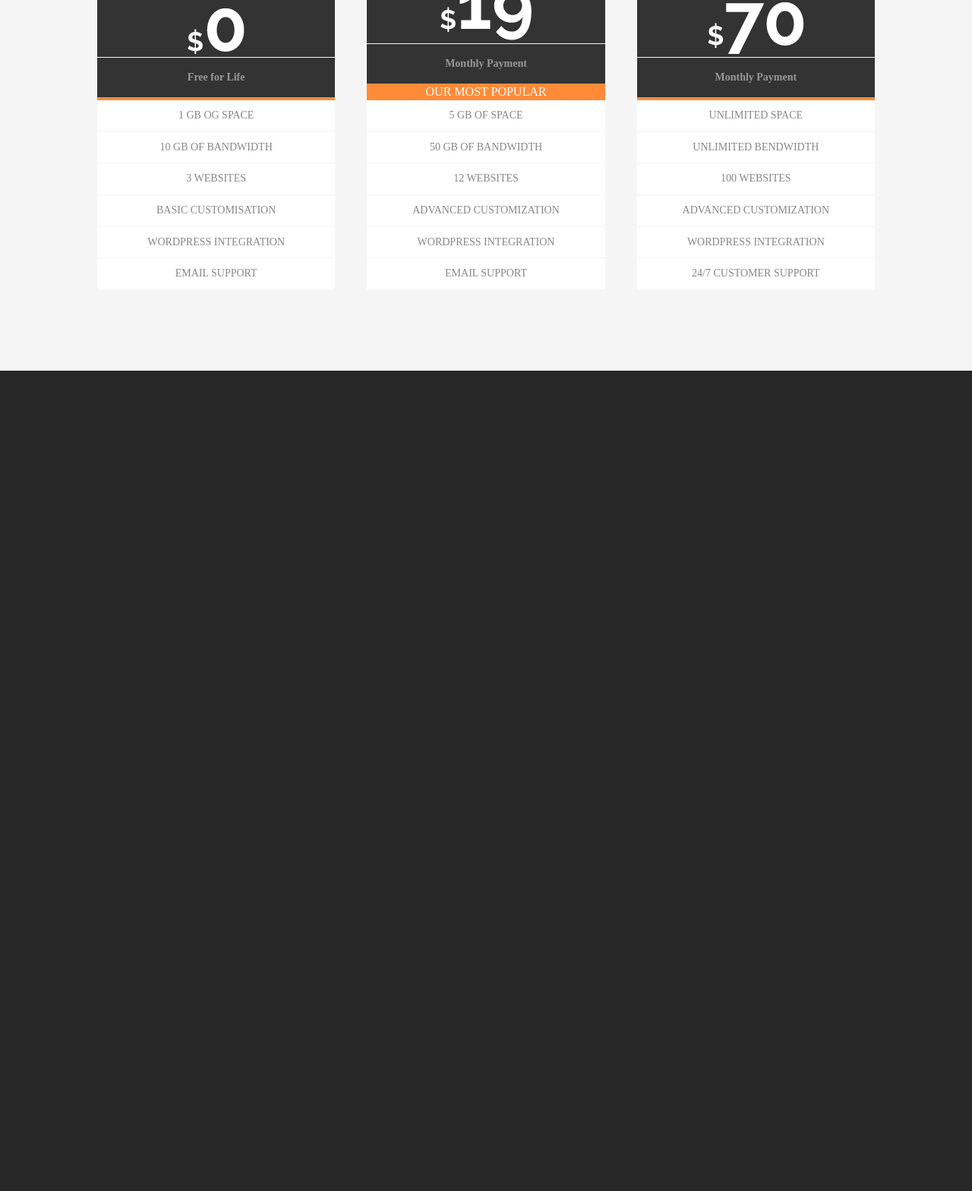
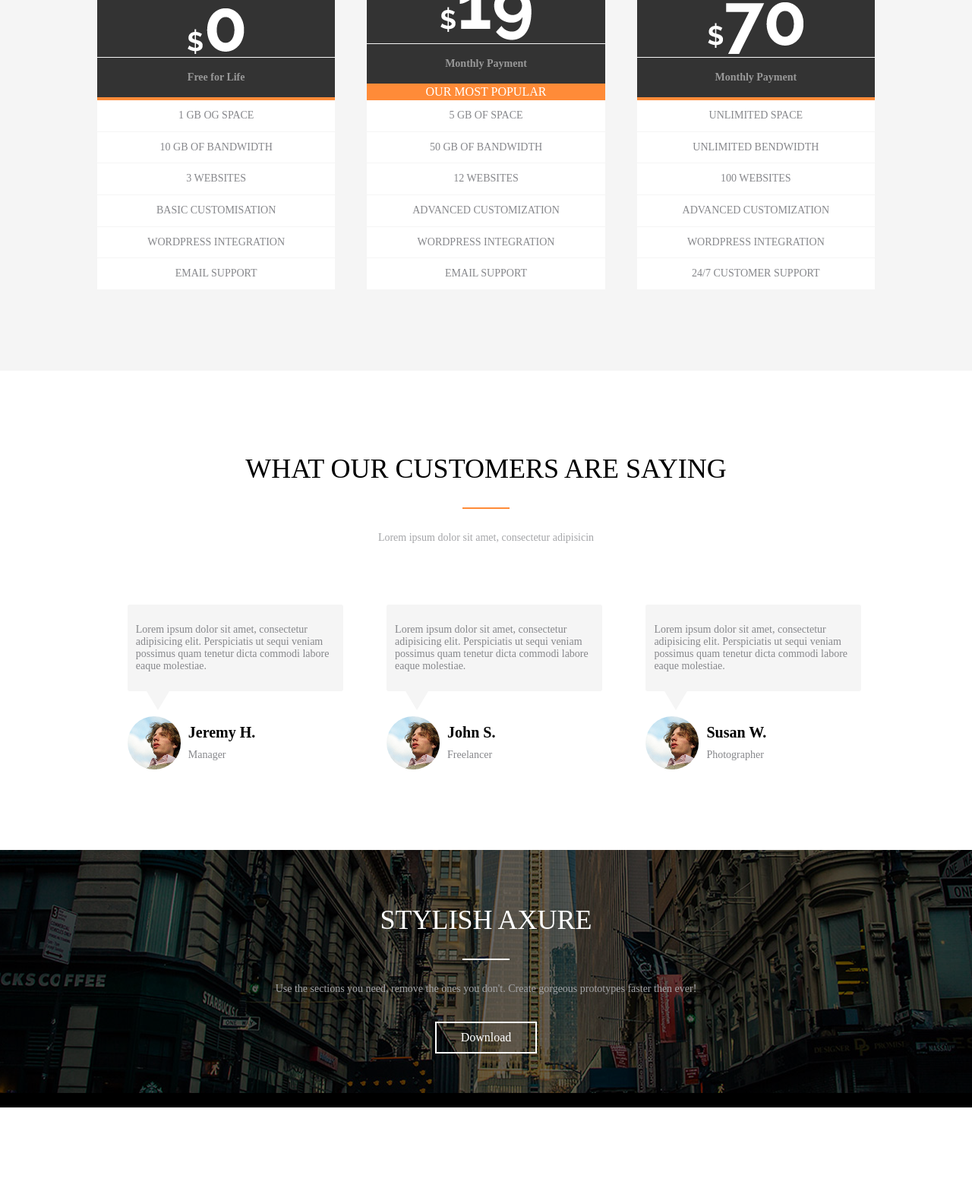
Before and after one commit to VictorSenko/VictorSenko.github.io, a plain HTML site: page index.html in a window 1280 px wide. Shown: the part 2433-4001 px from the top of the page at 76% size. Before the commit the page ends 2921 px from the top, so only its background shows below. Drawn offline with Linux system fonts and the light colour scheme.

Commit message:
testimonials + custom section

```diff
--- a/index.html
+++ b/index.html
@@ -174,6 +174,74 @@
            </div>
         </div>
 
+        <div class="main__testimonials">
+            <div class="main__content-wrapper">
+                <div class="main__content-title">WHAT OUR CUSTOMERS ARE SAYING</div>
+                <div class="main__content-divider"></div>
+                <div class="main__content-inscription">Lorem ipsum dolor sit amet, consectetur adipisicin</div>
+                <div class="testimonials__wrapper">
+                    <div class="testimonial-block">
+                        <div class="testimonial-text-wrapper">
+                            <div class="testimonial-block-text">Lorem ipsum dolor sit amet, consectetur adipisicing elit. Perspiciatis ut sequi veniam possimus quam tenetur dicta commodi labore eaque molestiae.</div>
+                            <div class="testimonial__text-element"></div>
+                        </div>
+                        <div class="testimonial-block-person">
+                            <img src="images/avatar_2_u231.png" alt="" class="testimonial__avatar">
+                            <div class="person__wrapper">
+                                <div class="person-name">Jeremy H.</div>
+                                <div class="person-position">Manager</div>
+                            </div>
+                        </div>
+                    </div>
+                    <div class="testimonial-block">
+                        <div class="testimonial-text-wrapper">
+                            <div class="testimonial-block-text">Lorem ipsum dolor sit amet, consectetur adipisicing elit. Perspiciatis ut sequi veniam possimus quam tenetur dicta commodi labore eaque molestiae.</div>
+                            <div class="testimonial__text-element"></div>
+                        </div>
+                        <div class="testimonial-block-person">
+                            <img src="images/avatar_2_u231.png" alt="" class="testimonial__avatar">
+                            <div class="person__wrapper">
+                                <div class="person-name">John S.</div>
+                                <div class="person-position">Freelancer</div>
+                            </div>
+                        </div>
+                    </div>
+                    <div class="testimonial-block">
+                        <div class="testimonial-text-wrapper">
+                            <div class="testimonial-block-text">Lorem ipsum dolor sit amet, consectetur adipisicing elit. Perspiciatis ut sequi veniam possimus quam tenetur dicta commodi labore eaque molestiae.</div>
+                            <div class="testimonial__text-element"></div>
+                        </div>
+                        <div class="testimonial-block-person">
+                            <img src="images/avatar_2_u231.png" alt="" class="testimonial__avatar">
+                            <div class="person__wrapper">
+                                <div class="person-name">Susan W.</div>
+                                <div class="person-position">Photographer</div>
+                            </div>
+                        </div>
+                    </div>
+                </div>
+            </div>
+        </div>
+
+        <div class="main__custom-section">
+            <div class="main__content-wrapper main__content-wrapper-custom">
+                <div class="main__content-title content__color-white">STYLISH AXURE <DESIGN></DESIGN></div>
+                <div class="main__content-divider content__color-white"></div>
+                <div class="main__content-inscription main__content-inscription-custom">Use the sections you need, remove the ones you don't.  Create gorgeous prototypes faster then ever!</div>
+                <div class="custom__section-button">Download</div>
+            </div>
+        </div>
+
+        <div class = "main__contact-us">
+            <div class="main__content-wrapper">
+                <div class="main__content-title">CONTACT US</div>
+                <div class="main__content-divider"></div>
+                <div class="main__content-inscription">Lorem ipsum dolor sit amet, consectetur adipisicin</div>
+            </div>
+        </div>
+
+        <footer></footer>
+
     </div>
 
     <script src="js/main.js"></script>
--- a/styles/style.css
+++ b/styles/style.css
@@ -264,7 +264,7 @@ header{
 }
 .main__content-title{
     font-size: 36px;
-    width: 405px;
+    width: 100;
     margin: 0 auto;
     margin-bottom: 30px;
     text-align: center;
@@ -279,11 +279,15 @@ header{
 }
 .main__content-inscription{
     font-size: 14px;
-    width: 405px;
+    width: 100%;
     text-align: center;
     color: #a4a5a8;
     margin: 0 auto;
     margin-bottom: 80px;
+}
+.content__color-white{
+    color: #fff;
+    border-color: #fff;
 }
 .main__procesess-wrapper{
     display: flex;
@@ -361,7 +365,80 @@ header{
     margin-bottom: 1px;
     line-height: 2.9;
 }
+.main__testimonials{
+    background-color: #fff;
+}
+.testimonials__wrapper{
+    display: flex;
+    justify-content: space-around;
+}
+.testimonial-block{
+    width: 25.568%;
+}
+.testimonial-block-text{
+    text-align: left;
+    font-size: 14px;
+    width: 100%;
+    padding: 25px 11px 25px 11px;
+    background-color: #f5f5f5;
+    border-radius: 3px;
+    color: #86878b;
+}
+.testimonial__text-element{
+    width: 0; height: 0;
+    border-left: 15px solid transparent;
+    border-right: 15px solid transparent;
+    border-top: 25px solid #f5f5f5;
+    margin-left: 25px;
+    margin-bottom: 8px;
+}
+.testimonial-block-person{
+    display: flex;
+}
+.person__wrapper{
+    margin: 10px;
+}
+.person-name{
+    font-size: 20px;
+    font-weight: bold;
+    margin-bottom: 10px;
 
+}
+.person-position{
+    font-size: 14px;
+    color: #86878b;
+}
+.testimonial__avatar{
+    width: 70px;
+    height: 70px;
+    cursor: pointer;
+}
+.main__content-inscription-custom{
+    margin-bottom: 35px;
+}
+.custom__section-button{
+    width: 130px;
+    border:2px solid #fff;
+    text-align: center;
+    line-height: 2.4;
+    color: #fff;
+    cursor: pointer;
+    margin: 0 auto;
+}
+.custom__section-button:hover{
+    filter:brightness(80%);
+}
+.main__content-wrapper-custom{
+    padding: 71px 10% 71px 10%;
+}
+.main__custom-section{
+    background-image: url(../images/custom-section-background.png);
+    background-repeat: no-repeat;
+
+}
+.main__contact-us{
+    background-color: #fff;
+}
 
 
 
```
Also changed, not shown: images/avatar_2_u231.png (added), images/custom-section-background.png (added).
